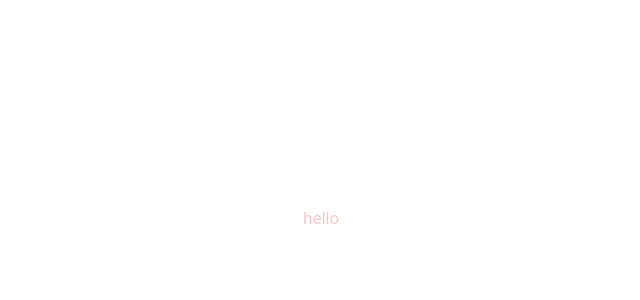
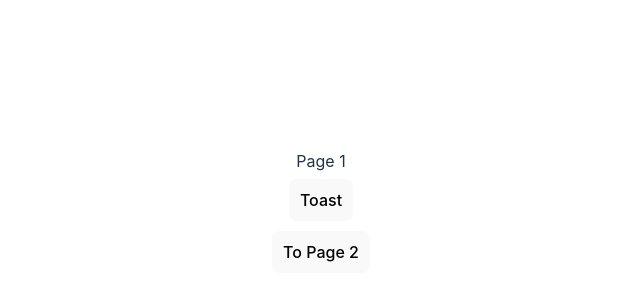
Before and after one commit to duypham000/test_mini_app, a React (Vite) app: page / in a window 1280 px wide. Shown: the part 182-482 px from the top of the page, without its empty margins (319-959 px from the left). Built offline with nearby package versions, Linux system fonts and the light colour scheme.

Commit message:
update router

```diff
--- a/native_controller/config.js
+++ b/native_controller/config.js
@@ -1,41 +1,26 @@
-var isFlutterInAppWebViewReady = false;
-window.addEventListener("flutterInAppWebViewPlatformReady", function (event) {
-  isFlutterInAppWebViewReady = true;
-});
+var isFlutterInAppWebViewReady = false
+window.addEventListener('flutterInAppWebViewPlatformReady', function (event) {
+  isFlutterInAppWebViewReady = true
+})
 
 const EventController = {
   listEvent: {},
   // { name, handle }: { name: String, handle: (q: any) => void }
   set: ({ name, handle }) => {
-    EventController.listEvent[name] = handle;
+    EventController.listEvent[name] = handle
   },
   call: ({ name, params }) => {
     // EventController.listEvent[name]();
     if (!params) {
-      EventController.listEvent[name]();
+      EventController.listEvent[name]()
     } else {
-      return EventController.listEvent[name](params);
+      return EventController.listEvent[name](params)
     }
   },
   //  : { name: any, args: any[] }
   callHandler: ({ name, args }) => {
     if (isFlutterInAppWebViewReady) {
-      window.flutter_inappwebview.callHandler(name, ...args);
+      window.flutter_inappwebview.callHandler(name, ...args)
     }
-  },
-};
-
-const NativeMethod = {
-  toast: (msg) => {
-    EventController.callHandler({
-      name: "JsToNative_toast",
-      args: [msg],
-    });
-  },
-  toast: () => {
-    EventController.callHandler({
-      name: "JsToNative_closeWebview",
-      args: [],
-    });
-  },
-};
+  }
+}
--- a/src/NewPage1/newPage1.jsx
+++ b/src/NewPage1/newPage1.jsx
@@ -1,7 +1,23 @@
+import { Link } from 'react-router-dom'
 import styles from './style'
+import NativeMethod from '@/components/NativeMethod'
 
 const NewPage1 = () => {
-  return <div css={styles.demo}>hello</div>
+  const handleToast = () => {
+    // eslint-disable-next-line no-undef
+    NativeMethod.toast('Page 1')
+  }
+  return (
+    <div css={styles.wrapper}>
+      <p>Page 1</p>
+      <button onClick={handleToast} css={styles.btn}>
+        Toast
+      </button>
+      <Link to={'/p2'}>
+        <button css={styles.btn}>To Page 2</button>
+      </Link>
+    </div>
+  )
 }
 
 export default NewPage1
--- a/src/NewPage1/style.ts
+++ b/src/NewPage1/style.ts
@@ -1,9 +1,20 @@
-import { Theme } from '@/themes/theme'
+import { css } from '@emotion/react'
 
 const styles = {
-  demo: (theme: Theme) => ({
-    color: theme.color.red300
-  })
+  wrapper: () =>
+    css({
+      display: 'flex',
+      alignItems: 'center',
+      justifyContent: 'center',
+      flexDirection: 'column',
+      '& > *': {
+        marginBottom: 10
+      }
+    }),
+  btn: () =>
+    css({
+      padding: 10
+    })
 }
 
 export default styles
--- a/src/NewPage2/newPage2.jsx
+++ b/src/NewPage2/newPage2.jsx
@@ -1,7 +1,23 @@
+import NativeMethod from '@/components/NativeMethod'
 import styles from './style'
+import { Link } from 'react-router-dom'
 
 const NewPage2 = () => {
-  return <div css={styles.demo}>hello</div>
+  const handleToast = () => {
+    // eslint-disable-next-line no-undef
+    NativeMethod.toast('Page 2')
+  }
+  return (
+    <div css={styles.wrapper}>
+      <p>Page 2</p>
+      <button onClick={handleToast} css={styles.btn}>
+        Toast
+      </button>
+      <Link to={'/p1'}>
+        <button css={styles.btn}>To Page 1</button>
+      </Link>
+    </div>
+  )
 }
 
 export default NewPage2
--- a/src/NewPage2/style.ts
+++ b/src/NewPage2/style.ts
@@ -1,9 +1,20 @@
-import { Theme } from '@/themes/theme'
+import { css } from '@emotion/react'
 
 const styles = {
-  demo: (theme: Theme) => ({
-    color: theme.color.red300
-  })
+  wrapper: () =>
+    css({
+      display: 'flex',
+      alignItems: 'center',
+      justifyContent: 'center',
+      flexDirection: 'column',
+      '& > *': {
+        marginBottom: 10
+      }
+    }),
+  btn: () =>
+    css({
+      padding: 10
+    })
 }
 
 export default styles
--- /dev/null
+++ b/src/components/NativeMethod/NativeMethod.jsx
@@ -0,0 +1,20 @@
+/* eslint-disable no-undef */
+const NativeMethod = {
+  toast: (msg) => {
+    EventController.callHandler({
+      name: 'JsToNative_toast',
+      args: [msg]
+    })
+  },
+  closeWebview: () => {
+    EventController.callHandler({
+      name: 'JsToNative_closeWebview',
+      args: []
+    })
+  },
+  addEventListener: ({ name, handle }) => {
+    EventController.set({ name, handle })
+  }
+}
+
+export default NativeMethod
--- /dev/null
+++ b/src/components/NativeMethod/index.ts
@@ -0,0 +1 @@
+export { default } from './NativeMethod'
```
